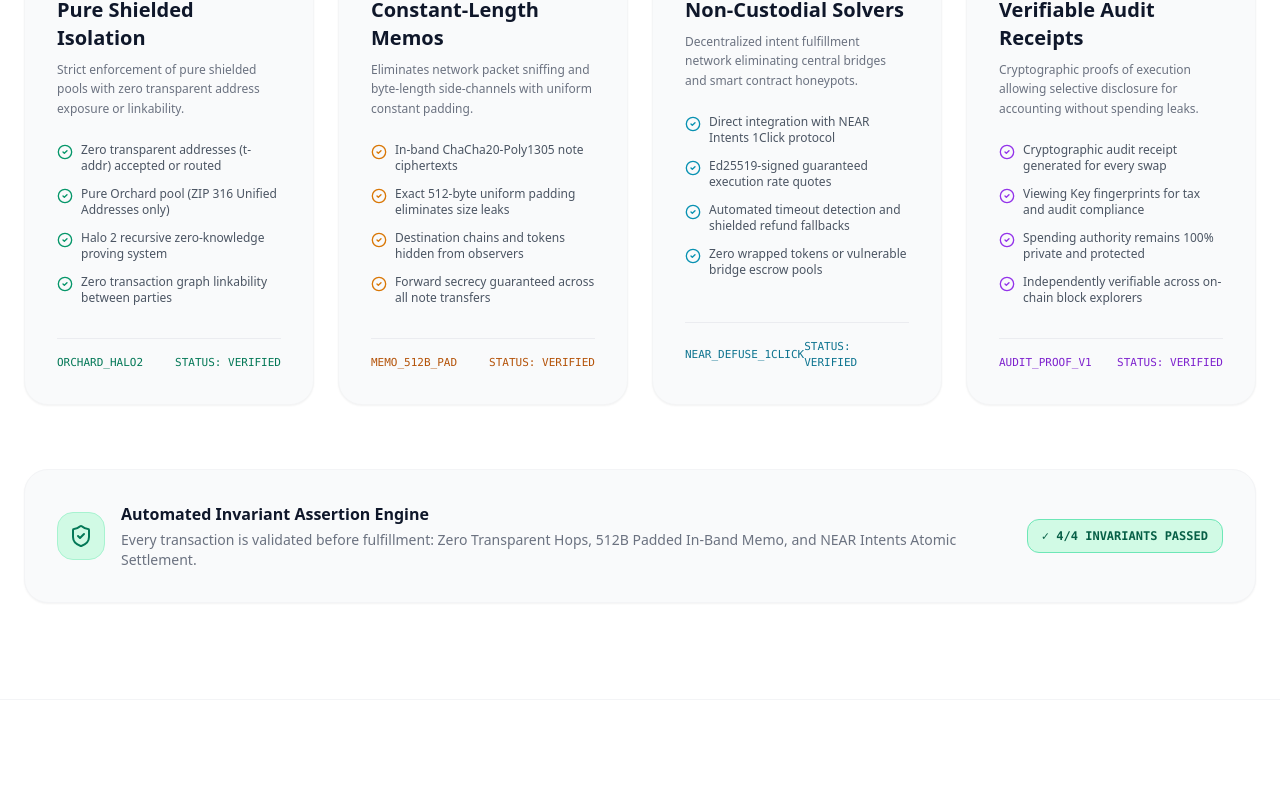
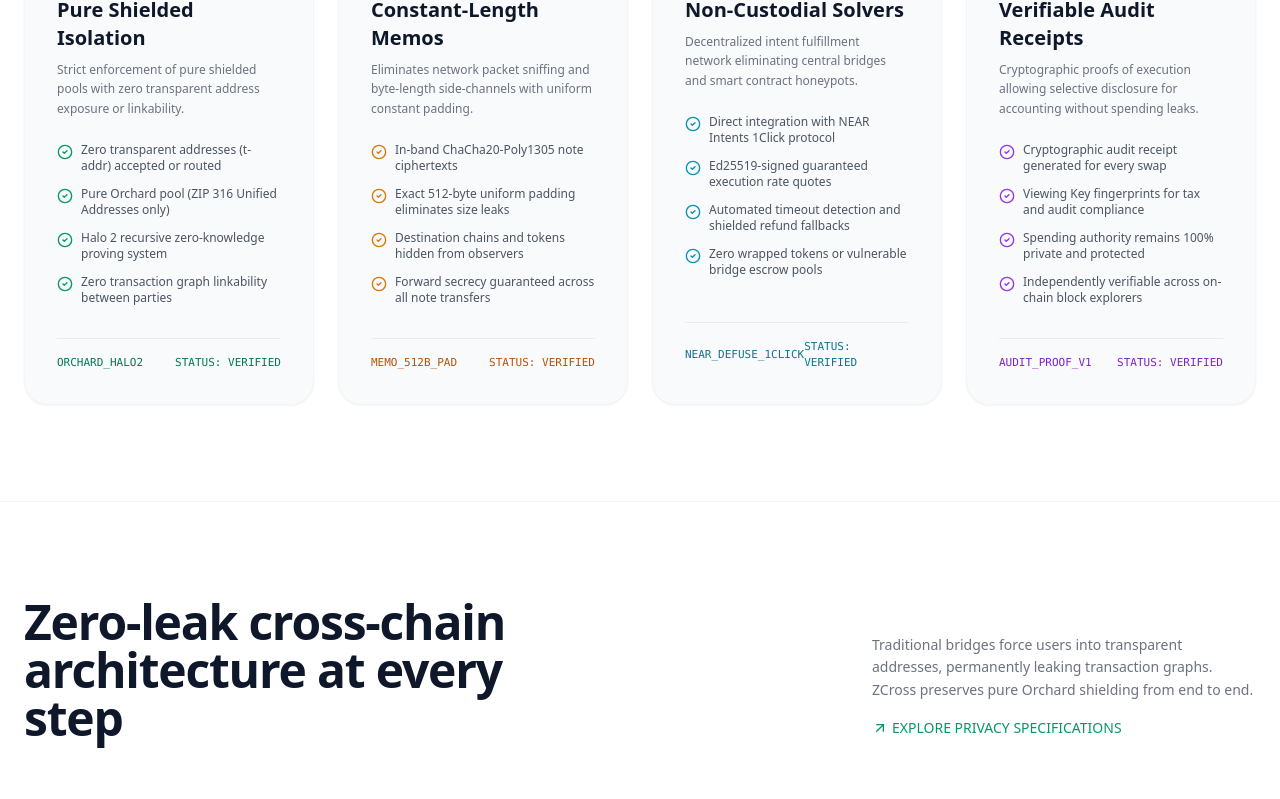
Before and after one commit to Blackwrld04/ZCross, a Next.js app: page / in a window 1280 px wide. Shown: the part 2326-3125 px from the top of the page. Built offline with nearby package versions, Linux system fonts and the light colour scheme.

Commit message:
Remove Automated Invariant Assertion Engine banner from Cryptographic Invariants section

```diff
--- a/src/components/LandingPage.tsx
+++ b/src/components/LandingPage.tsx
@@ -414,7 +414,7 @@
           </div>
 
           {/* 4 Invariant Pillars Grid */}
-          <div className="grid grid-cols-1 md:grid-cols-2 lg:grid-cols-4 gap-6 mb-16">
+          <div className="grid grid-cols-1 md:grid-cols-2 lg:grid-cols-4 gap-6">
             {/* 1. Pure Shielded Isolation */}
             <div className="bg-gray-50 rounded-3xl p-8 border border-gray-100/80 shadow-sm hover:shadow-md transition flex flex-col justify-between">
               <div>
@@ -557,28 +557,6 @@
                 <span>AUDIT_PROOF_V1</span>
                 <span>STATUS: VERIFIED</span>
               </div>
-            </div>
-          </div>
-
-          {/* Cryptographic Invariant Assertion Summary */}
-          <div className="bg-gray-50 border border-gray-100 rounded-3xl p-6 md:p-8 flex flex-col md:flex-row items-center justify-between gap-6 shadow-sm">
-            <div className="flex items-center gap-4">
-              <div className="w-12 h-12 rounded-2xl bg-emerald-100 text-emerald-700 flex items-center justify-center flex-shrink-0 border border-emerald-200">
-                <ShieldCheck className="w-6 h-6" />
-              </div>
-              <div>
-                <h4 className="text-slate-900 font-semibold text-base mb-1">
-                  Automated Invariant Assertion Engine
-                </h4>
-                <p className="text-gray-500 text-xs md:text-sm font-light">
-                  Every transaction is validated before fulfillment: Zero Transparent Hops, 512B Padded In-Band Memo, and NEAR Intents Atomic Settlement.
-                </p>
-              </div>
-            </div>
-            <div className="flex items-center gap-3">
-              <span className="text-xs font-mono text-emerald-800 bg-emerald-100 border border-emerald-300 px-3.5 py-2 rounded-xl whitespace-nowrap font-bold">
-                ✓ 4/4 INVARIANTS PASSED
-              </span>
             </div>
           </div>
         </div>
```
